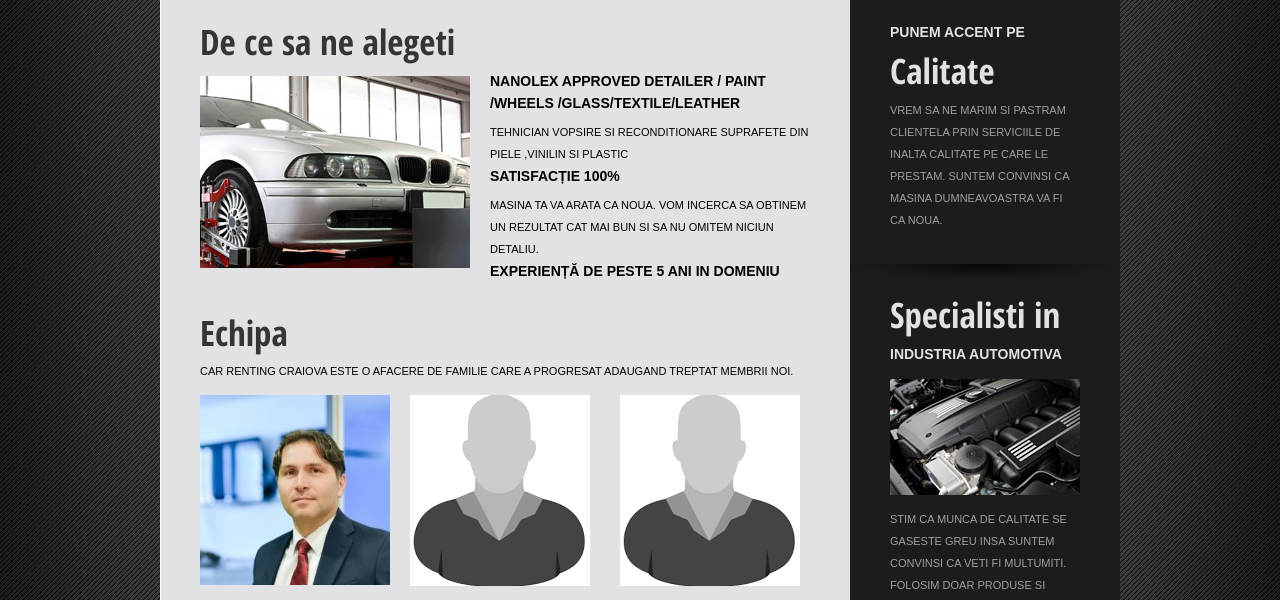
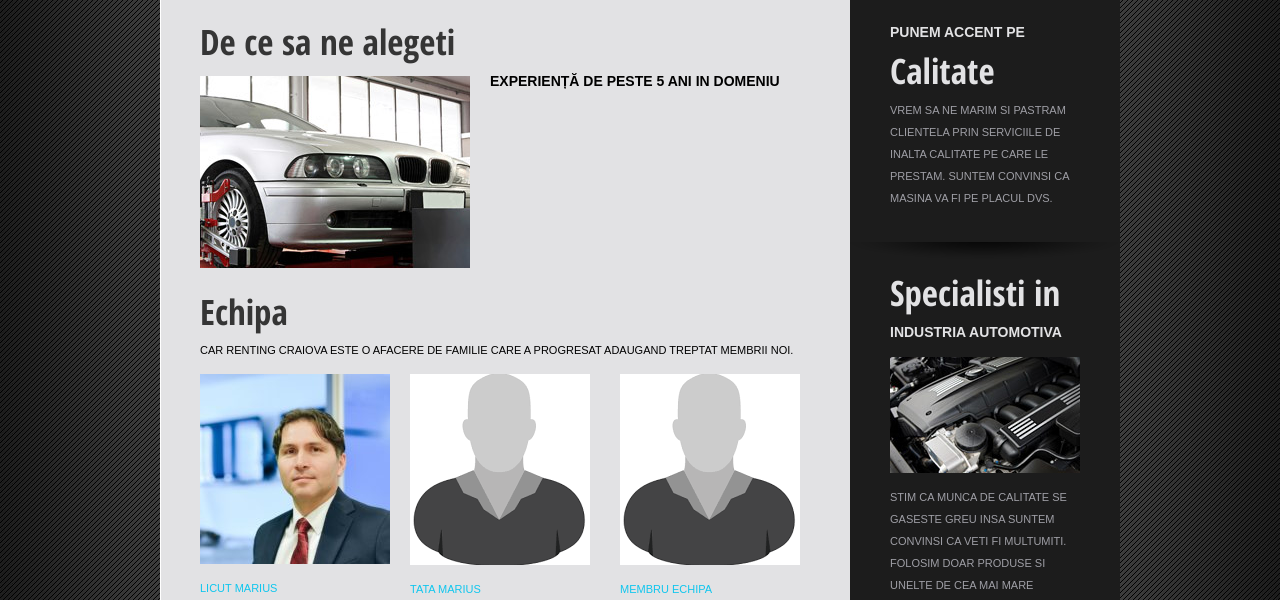
Before and after one commit to MickeyGT/Multimedia-Systems---A4S2, a plain HTML site: page about.html in a window 1280 px wide. Shown: the part 179-779 px from the top of the page. Drawn offline with Linux system fonts and the light colour scheme.

Commit message:
Final Changes

```diff
--- a/about.html
+++ b/about.html
@@ -41,10 +41,7 @@
                     <div class="wrap">
                         <img src="images/page2-img1.jpg" alt="" class="img-indent">
                         <div class="extra-wrap">
-                            <p class="text-2 p2">Nanolex Approved Detailer / Paint /Wheels /Glass/Textile/Leather</p>
-                            <p class="upper">Tehnician Vopsire si reconditionare suprafete din piele ,vinilin si plastic</p>
-                            <p class="text-2 p2">SATISFACȚIE 100%</p>
-                            <p class="upper">Masina ta va arata ca noua. Vom incerca sa obtinem un rezultat cat mai bun si sa nu omitem niciun detaliu.</p>
+
                             <p class="text-2 p2">EXPERIENȚĂ DE PESTE 5 ANI IN DOMENIU</p>
                         </div>
                     </div>
@@ -73,7 +70,7 @@
                     <div class="shadow bot-1">
                         <p class="text-3 p2">Punem accent pe</p>
                         <h2 class="p2">Calitate</h2>
-                        <p class="upper">Vrem sa ne marim si pastram clientela prin serviciile de inalta calitate pe care le prestam. Suntem convinsi ca masina dumneavoastra va fi ca noua.</p>
+                        <p class="upper">Vrem sa ne marim si pastram clientela prin serviciile de inalta calitate pe care le prestam. Suntem convinsi ca masina va fi pe placul dvs.</p>
                     </div>
                     <div class="box-5">
                         <h2 class="p2">Specialisti in</h2>
```
